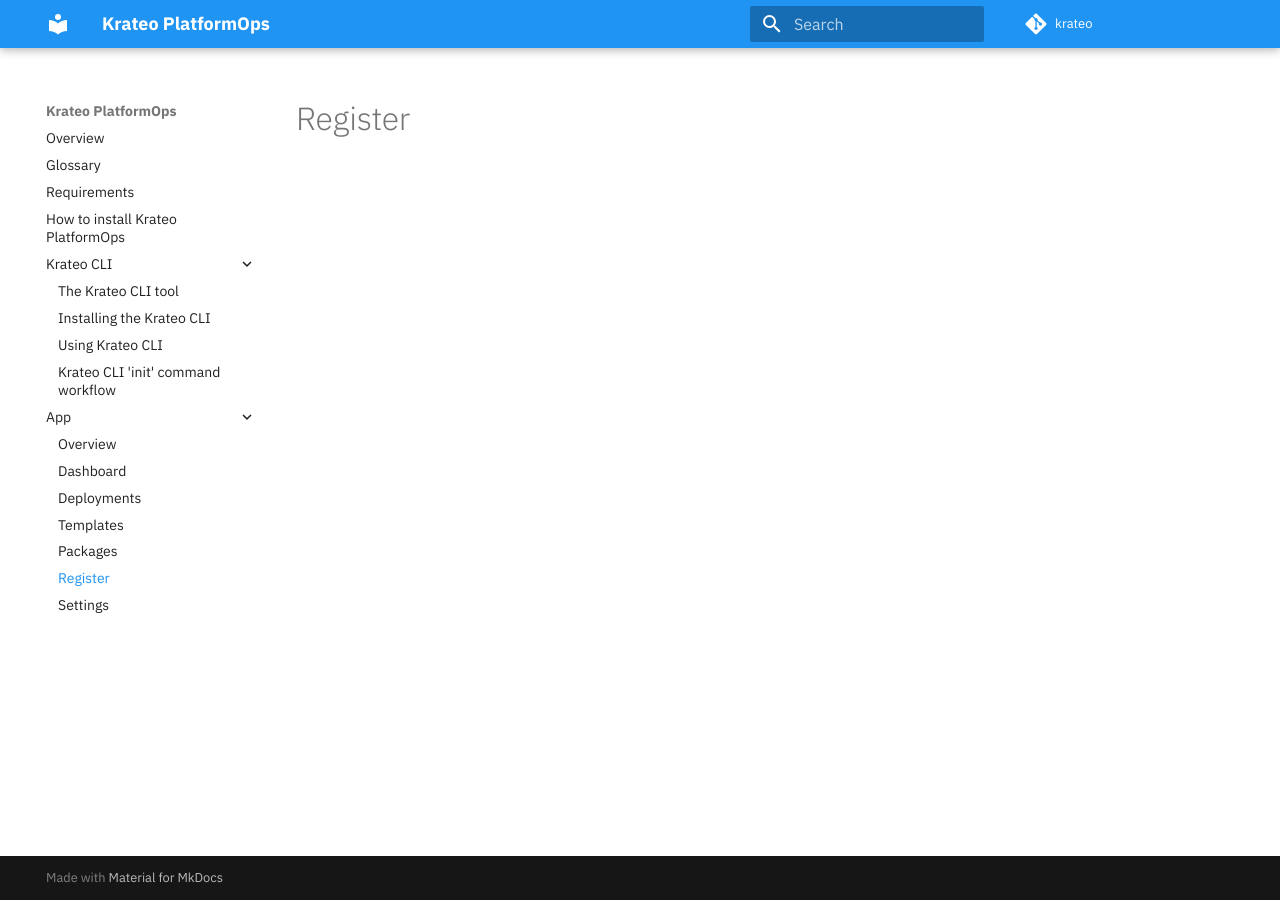
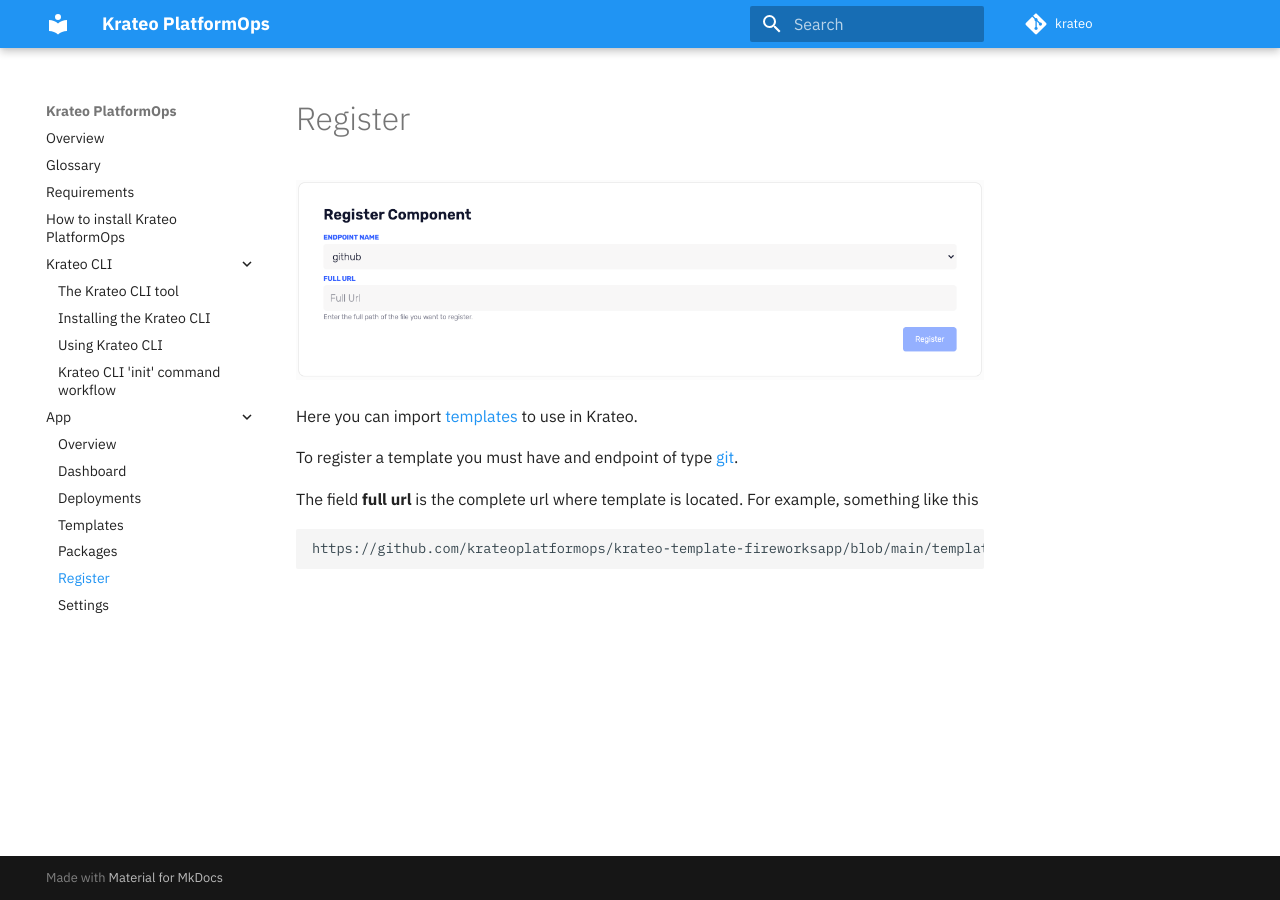
Before and after one commit to krateoplatformops/krateo-docs, an MkDocs documentation site: the page built from docs/app/app-register.md, in a window 1280 px wide. Built offline with MkDocs 1.6.1 and Material for MkDocs 9.7.7, drawn with Linux system fonts in a browser that asks for light colours; comment, search, counter and statistics services are not loaded.

Commit message:
feat(app): register

````diff
--- a/docs/app/app-register.md
+++ b/docs/app/app-register.md
@@ -1 +1,13 @@
 # Register
+
+![register](../media/app/register.png)
+
+Here you can import [templates](./app-templates.md) to use in Krateo.
+
+To register a template you must have and endpoint of type [git](./app-settings.md#endpoints).
+
+The field **full url** is the complete url where template is located. For example, something like this
+
+```txt
+https://github.com/krateoplatformops/krateo-template-fireworksapp/blob/main/template.yaml
+```
````
Also changed, not shown: docs/app/app-overview.md (+1 -1 lines), docs/media/app/overview.jpg (deleted), docs/media/app/overview.png (added), docs/media/app/register.png (added).
